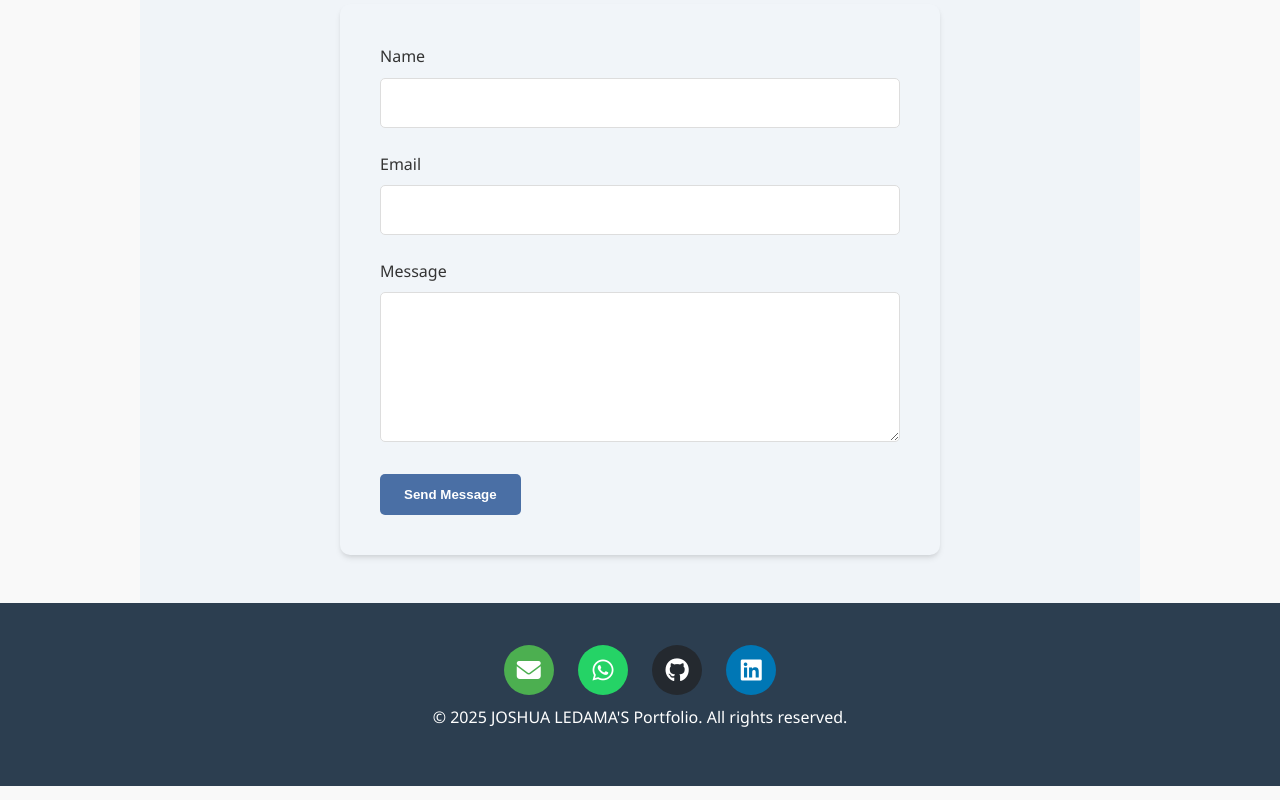
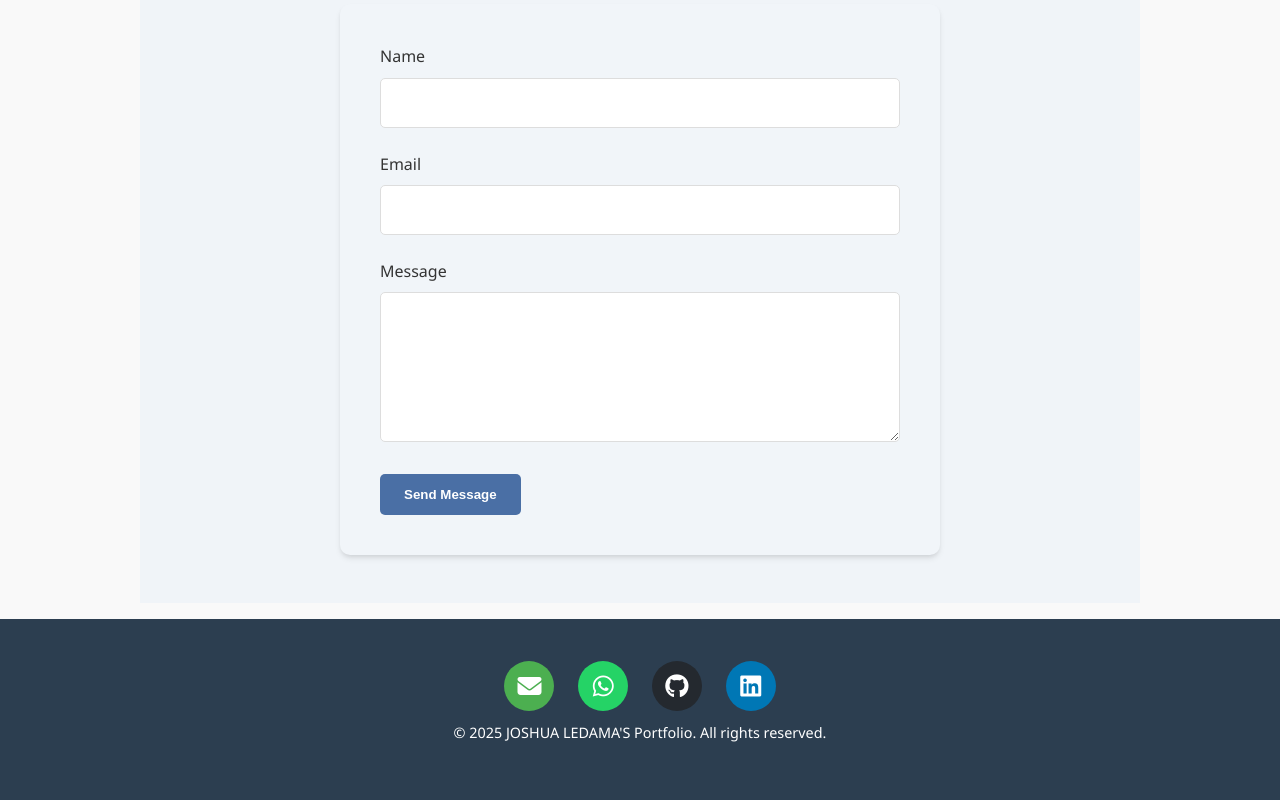
Before and after one commit to ledama254/MY-PORTFOLIO, a plain HTML site: page index.html in a window 1280 px wide. Shown: the part 2645-3445 px from the top of the page. Drawn offline with Linux system fonts and the light colour scheme.

Commit message:
Update style.css

```diff
--- a/style.css
+++ b/style.css
@@ -869,3 +869,8 @@ section {
   transform: scale(1.1);
   opacity: 0.9;
 }
+footer {
+    padding: 1rem 0; /* Reduced from 2rem */
+    font-size: 0.9rem; /* Slightly smaller text */
+    margin-top: 1rem; /* Less space above footer */
+}
```
